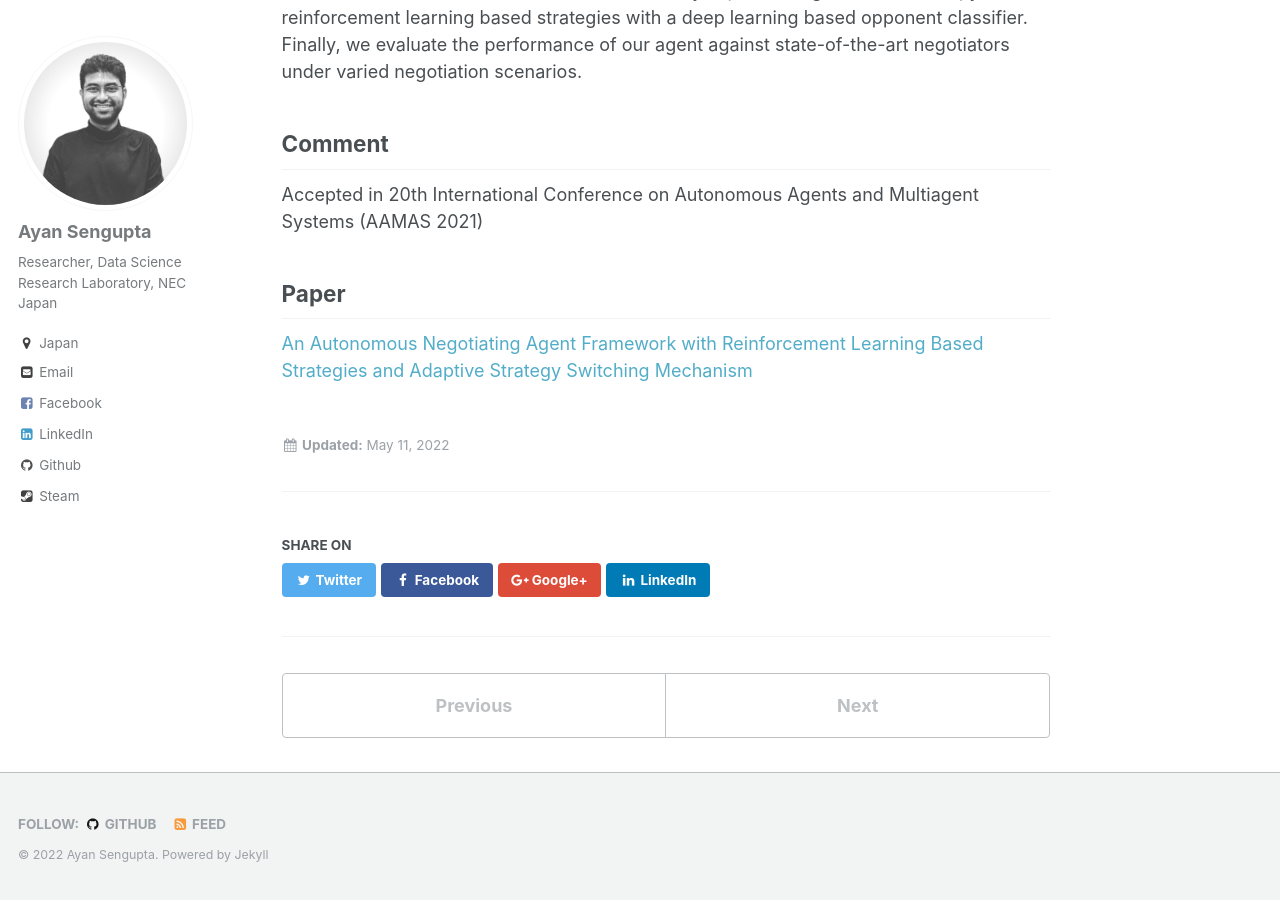
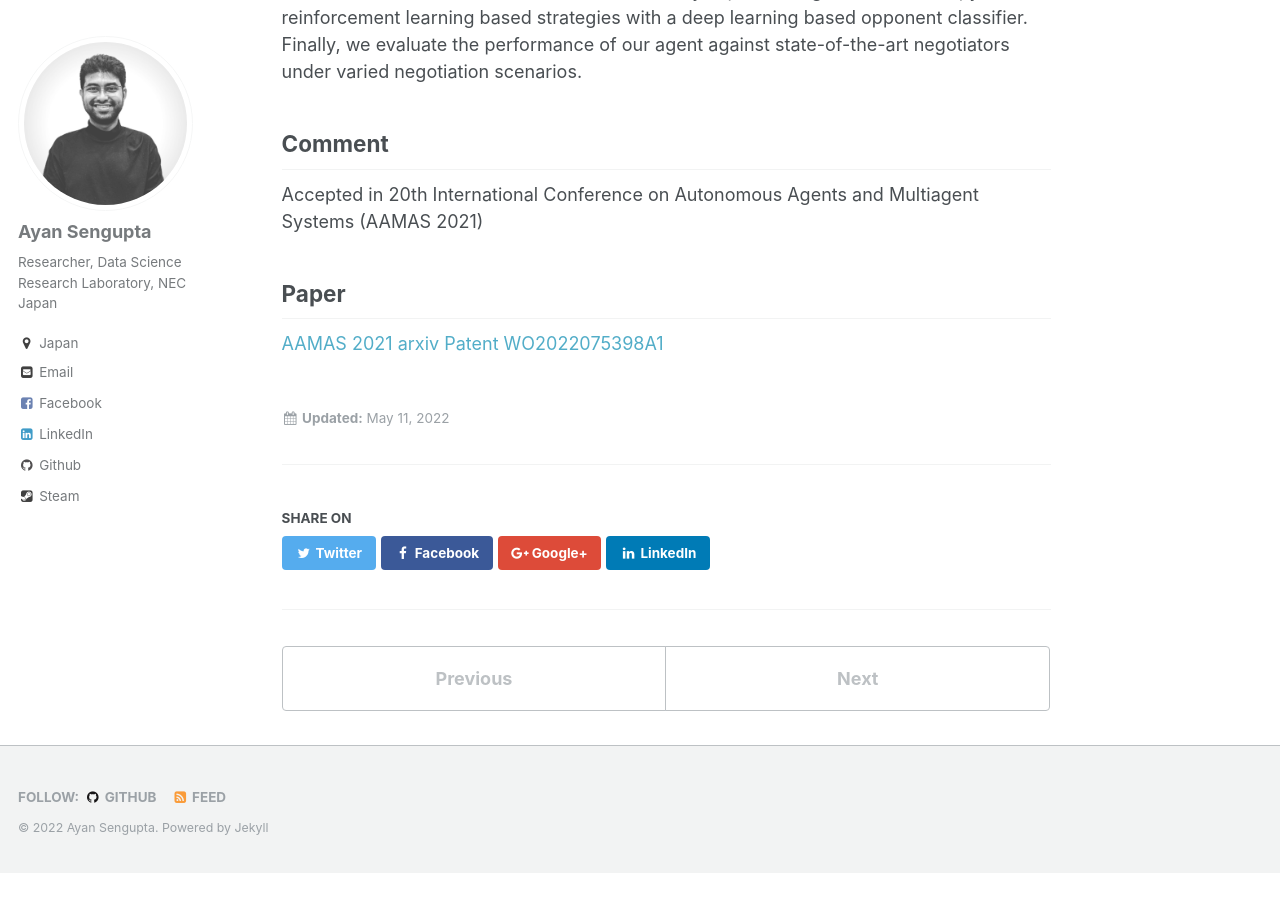
Before and after one commit to ayansengupta17/ayansengupta17.github.io, a Jekyll site: the page built from _projects/projects-0z.md, in a window 1280 px wide and 900 px high, scrolled down 1565 px. Built offline with Jekyll 4.4.1, drawn with Linux system fonts in a browser that asks for light colours; after the commit the page ends 2438 px from its top, so only the background shows below that.

Commit message:
Update projects-0z.md

```diff
--- a/_projects/projects-0z.md
+++ b/_projects/projects-0z.md
@@ -19,4 +19,6 @@ Accepted in 20th International Conference on Autonomous Agents and Multiagent Sy
 
 **Paper**
 --------------------------------
-[An Autonomous Negotiating Agent Framework with Reinforcement Learning Based Strategies and Adaptive Strategy Switching Mechanism](https://arxiv.org/abs/2102.03588)
+[AAMAS 2021](https://dl.acm.org/doi/10.5555/3463952.3464087)
+[arxiv](https://arxiv.org/abs/2102.03588)
+[Patent WO2022075398A1](https://patentimages.storage.googleapis.com/a8/db/d9/74fb6493b20efd/WO2022075398A1.pdf)
```
